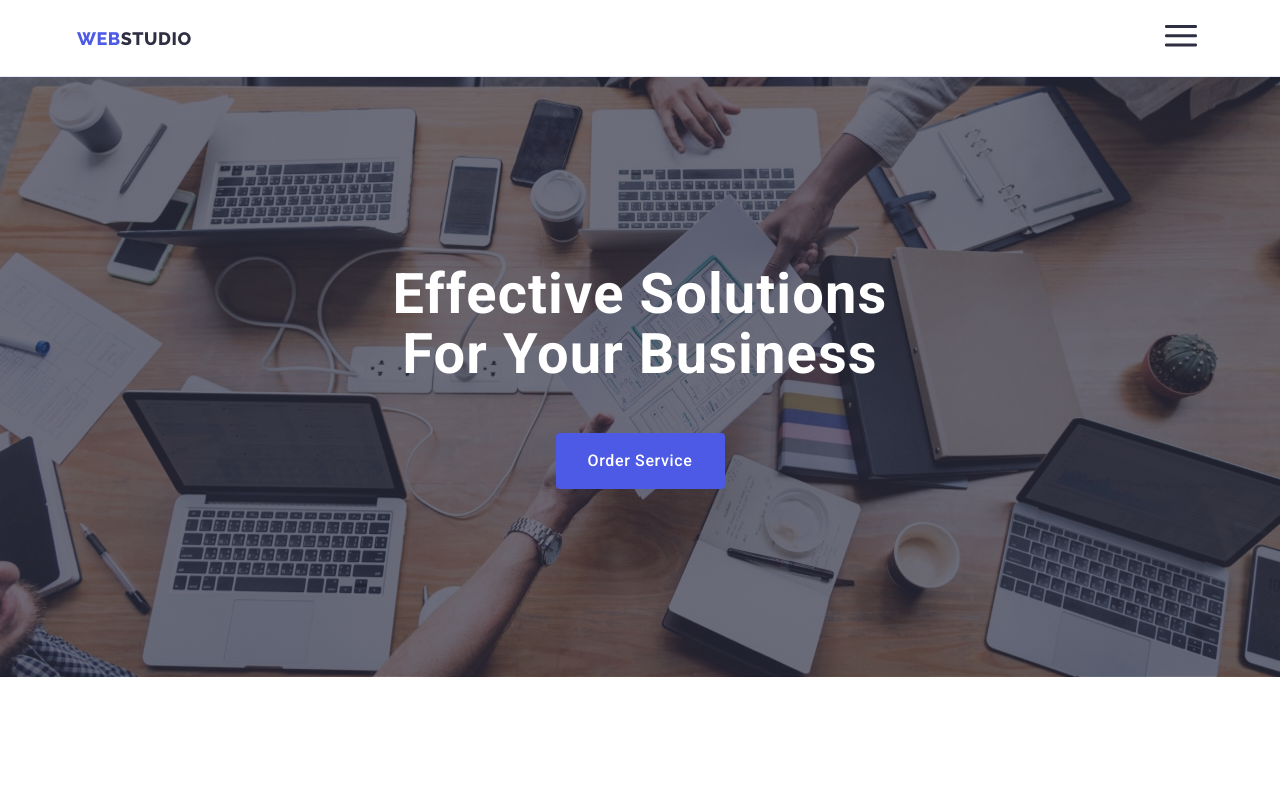
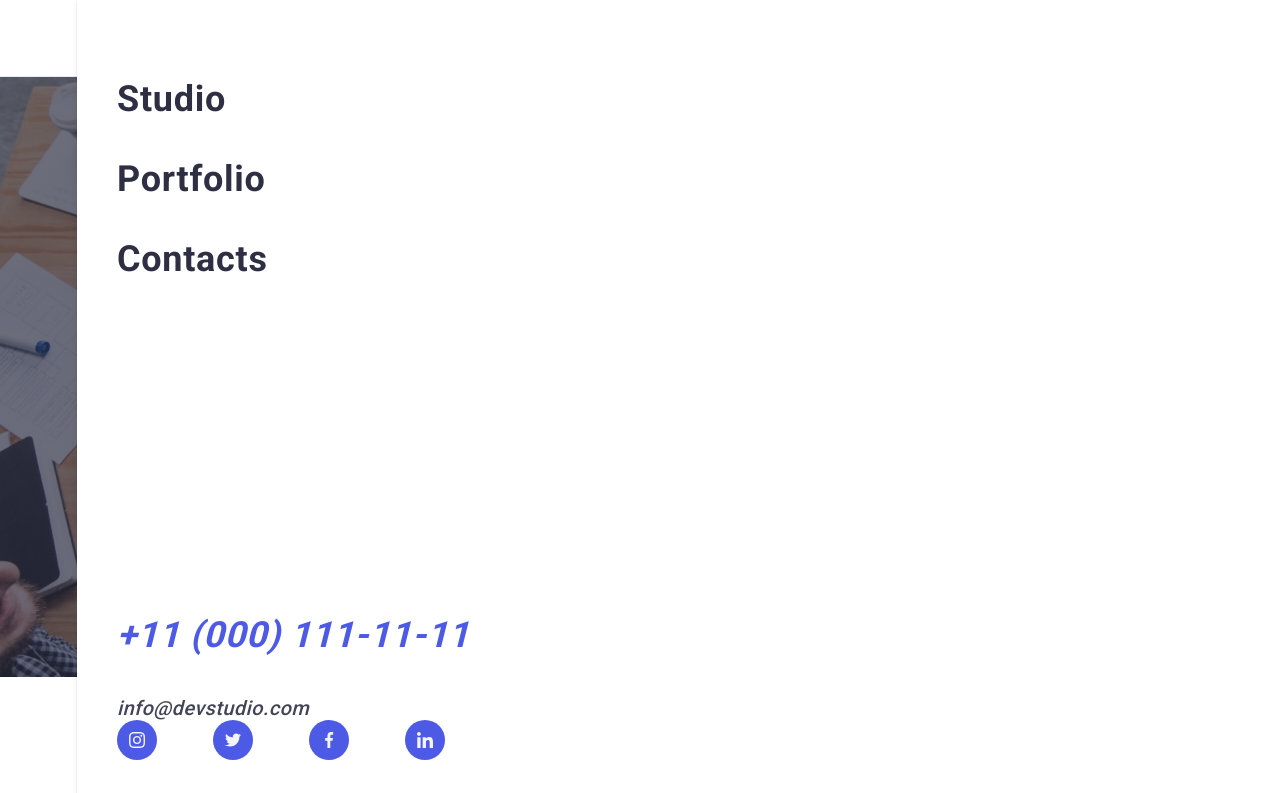
Before and after one commit to Vorobole/goit-markup-hw-06, a plain HTML site: page index.html in a window 1280 px wide. Both pictures are taken after a click on the button 1181 px from the left and 38 px from the top of the page. Shown: the top 793 px of the page. Drawn offline with nearby package versions, Linux system fonts and the light colour scheme.

Commit message:
mob menu 11.08.23

```diff
--- a/css/styles.css
+++ b/css/styles.css
@@ -168,6 +168,89 @@ img {
 }
 .address-link:focus {
   color: var(--ocean, #404bbf);
+}
+/* ===================================Mob Menu============================== */
+.menu-mob {
+  position: fixed;
+  top: 0;
+  z-index: 20;
+  width: 100vw;
+  height: 100vh;
+  min-width: 320px;
+  padding: 24px 24px 40px 40px;
+  background: var(--white, #fff);
+  box-shadow: 0px 1px 6px 0px rgba(46, 47, 66, 0.08),
+    0px 1px 1px 0px rgba(46, 47, 66, 0.16),
+    0px 2px 1px 0px rgba(46, 47, 66, 0.08);
+  display: flex;
+  flex-direction: column;
+  justify-content: space-between;
+}
+.menu-mob-btn-close {
+  /* position: absolute; */
+  /* top: 24px; */
+  right: 24px;
+  width: 24px;
+  height: 24px;
+  border-radius: 50%;
+  display: flex;
+  align-items: center;
+  justify-content: center;
+  margin-left: auto;
+  margin-bottom: 32px;
+  background-color: #e7e9fc;
+  border: 1px solid rgba(0, 0, 0, 0.1);
+  padding: 0;
+  cursor: pointer;
+  transition: background-color 250ms cubic-bezier(0.4, 0, 0.2, 1),
+    border 250ms cubic-bezier(0.4, 0, 0.2, 1);
+}
+.menu-mob-icon {
+}
+.menu-mob-list {
+  display: flex;
+  flex-direction: column;
+  gap: 40px;
+  margin-bottom: 100px;
+}
+.menu-mob-link {
+  color: var(--navyblue);
+  font-family: Roboto;
+  font-size: 36px;
+  font-weight: 700;
+  line-height: 1.11;
+  letter-spacing: 0.02em;
+  text-transform: capitalize;
+}
+.active {
+}
+.menu-mob-address {
+}
+.menu-mob-address-list {
+  display: flex;
+  flex-direction: column;
+  gap: 40px;
+}
+
+.menu-mob-address-tel {
+  color: var(--iris, #4d5ae5);
+  font-size: 36px;
+  font-weight: 700;
+  line-height: 1.11;
+  letter-spacing: 0.02em;
+  text-transform: capitalize;
+}
+.menu-mob-address-email {
+  color: var(--slate, #434455);
+  font-family: Roboto;
+  font-size: 20px;
+  font-weight: 500;
+  line-height: 1.2;
+  letter-spacing: 0.02em;
+}
+.menu-mob-icon-list {
+  display: flex;
+  gap: 56px;
 }
 
 /* ==============================index-section1-hero========================== */
@@ -764,7 +847,7 @@ img {
   margin-left: 16px;
 }
 
-/* Modal-Window */
+/* ----------------------------------Modal-Window------------------------------ */
 .modal-window {
   position: fixed;
   top: 0;
--- a/index.html
+++ b/index.html
@@ -32,7 +32,7 @@
               <use href="./images/icons.svg#icon-menu-burger"></use>
             </svg>
           </button>
-
+          <!-- ----------------------Header Menu------------------ -->
           <ul class="menu-list">
             <li>
               <a class="menu-link active" href="./index.html">Studio</a>
@@ -60,6 +60,89 @@
             </li>
           </ul>
         </address>
+        <!-- ----------------------Mob Menu---------------- -->
+
+        <div class="menu-mob is-hidden" data-menu>
+          <div>
+            <button class="menu-mob-btn-close" type="button" data-menu-close>
+              <svg class="menu-mob-icon" width="8" height="8">
+                <use href="./images/icons.svg#icon-close-black-18dp"></use>
+              </svg>
+            </button>
+            <ul class="menu-mob-list">
+              <li>
+                <a class="menu-mob-link active" href="./index.html">Studio</a>
+              </li>
+              <li>
+                <a class="menu-mob-link" href="./portfolio.html">Portfolio</a>
+              </li>
+              <li>
+                <a class="menu-mob-link" href="">Contacts</a>
+              </li>
+            </ul>
+          </div>
+
+          <div>
+            <address class="menu-mob-address">
+              <ul class="menu-mob-address-list">
+                <li>
+                  <a class="menu-mob-address-tel" href="tel:+110001111111"
+                    >+11 (000) 111-11-11</a
+                  >
+                </li>
+                <li>
+                  <a
+                    class="menu-mob-address-email"
+                    href="mailto:info@devstudio.com"
+                    >info@devstudio.com</a
+                  >
+                </li>
+              </ul>
+            </address>
+            <ul class="menu-mob-icon-list">
+              <li class="team-icon-item">
+                <a
+                  class="team-icon-link"
+                  href="https://www.instagram.com/"
+                  target="_blank"
+                  ><svg class="team-icon" width="16" height="16">
+                    <use href="./images/icons.svg#icon-instagram"></use>
+                  </svg>
+                </a>
+              </li>
+              <li class="team-icon-item">
+                <a
+                  class="team-icon-link"
+                  href="https://twitter.com/"
+                  target="_blank"
+                  ><svg class="team-icon" width="16" height="16">
+                    <use href="./images/icons.svg#icon-twitter"></use>
+                  </svg>
+                </a>
+              </li>
+              <li class="team-icon-item">
+                <a
+                  class="team-icon-link"
+                  href="https://uk-ua.facebook.com/"
+                  target="_blank"
+                  ><svg class="team-icon" width="16" height="16">
+                    <use href="./images/icons.svg#icon-facebook"></use>
+                  </svg>
+                </a>
+              </li>
+              <li class="team-icon-item">
+                <a
+                  class="team-icon-link"
+                  href="https://www.linkedin.com/"
+                  target="_blank"
+                  ><svg class="team-icon" width="16" height="16">
+                    <use href="./images/icons.svg#icon-linkedin"></use>
+                  </svg>
+                </a>
+              </li>
+            </ul>
+          </div>
+        </div>
       </div>
     </header>
     <main>
@@ -631,5 +714,7 @@
       </div>
     </div>
     <script src="./js/modal.js"></script>
+    .
+    <script src="./js/menu.js"></script>
   </body>
 </html>
--- /dev/null
+++ b/js/menu.js
@@ -0,0 +1,14 @@
+(() => {
+  const refs = {
+    openMenuBtn: document.querySelector("[data-menu-open]"),
+    closeMenuBtn: document.querySelector("[data-menu-close]"),
+    menu: document.querySelector("[data-menu]"),
+  };
+
+  refs.openMenuBtn.addEventListener("click", toggleMenu);
+  refs.closeMenuBtn.addEventListener("click", toggleMenu);
+
+  function toggleMenu() {
+    refs.menu.classList.toggle("is-hidden");
+  }
+})();
```
